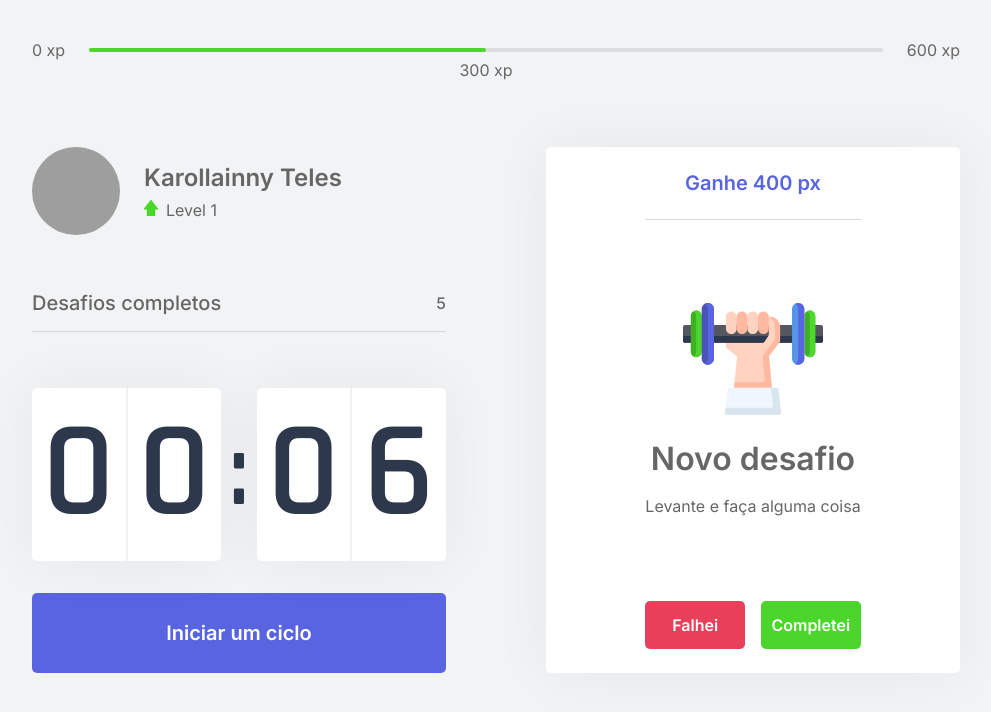
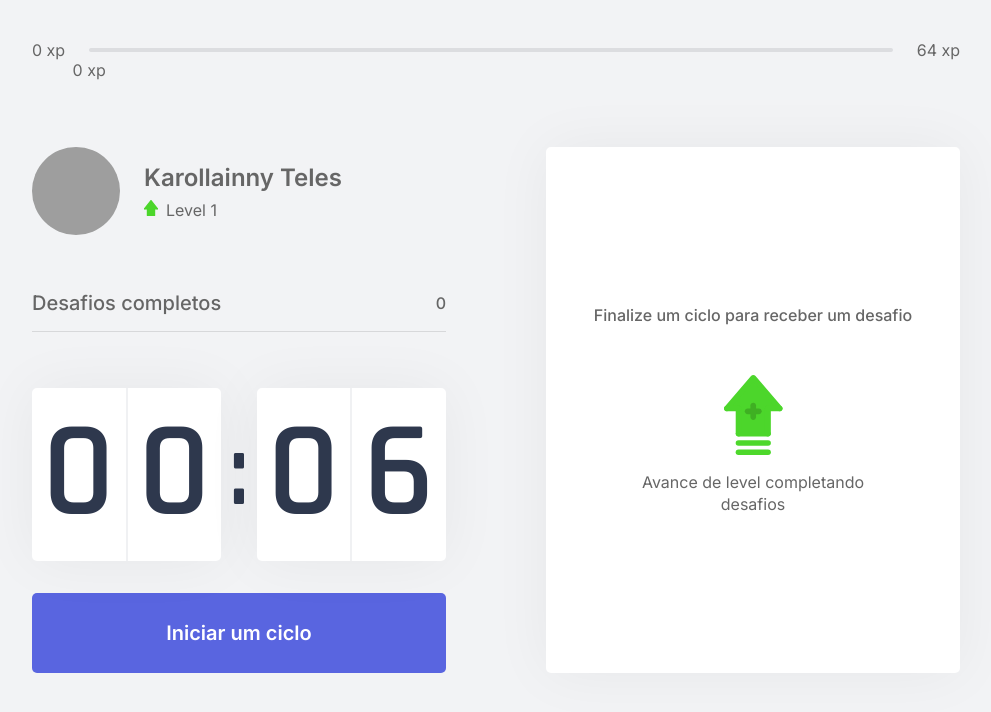
Before and after one commit to karollainnyteles/estudos-react, a Next.js app: page / in a window 1280 px wide. Shown: the top 712 px of the page, without its empty margins (144-1135 px from the left). Built offline with nearby package versions, Linux system fonts and the light colour scheme; grey boxes are pictures that could not be loaded.

Commit message:
Melhorando a usabilidade da aplicação

```diff
--- a/src/components/ChallengBox.tsx
+++ b/src/components/ChallengBox.tsx
@@ -1,24 +1,37 @@
 import { useContext } from 'react';
 import { ChallengesContext } from '../contexts/ChallengesContext';
+import { CountdownContext } from '../contexts/CountdownContext';
 import styles from '../styles/components/ChallengBox.module.css'
 
 export function ChallengBox(){
-  const hasActiveChalleng = true;
-  const contextData=useContext(ChallengesContext);
-  console.log(contextData);
+
+  const {activeChallenge, resetChallenge, completedChallenge}=useContext(ChallengesContext);
+
+  const {resetCountdown} = useContext(CountdownContext);
+
+  function handleChallengeSuceeded(){
+    completedChallenge();
+    resetCountdown();
+  }
+
+  function handleChallengeFailed(){
+    resetChallenge();
+    resetCountdown();
+  }
+
   return(
     <div className={styles.challengeBoxContainer}>
-      {hasActiveChalleng ?(
+      {activeChallenge ?(
         <div className={styles.challengActive}>
-          <header>Ganhe 400 px</header>
+          <header>Ganhe {activeChallenge.amount} px</header>
           <main>
-            <img src="icons/body.svg"/>
+            <img src={`icons/${activeChallenge.type}.svg`}/>
             <strong>Novo desafio</strong>
-            <p>Levante e faça alguma coisa</p>
+            <p>{activeChallenge.description}</p>
           </main>
           <footer>
-            <button type="button" className={styles.challengFailedButton}>Falhei</button>
-            <button type="button" className={styles.challengSucceededButton}>Completei</button>
+            <button type="button" className={styles.challengFailedButton} onClick={handleChallengeFailed}>Falhei</button>
+            <button type="button" className={styles.challengSucceededButton} onClick={handleChallengeSuceeded}>Completei</button>
           </footer>
         </div>
 
--- a/src/components/CompletedChallenges.tsx
+++ b/src/components/CompletedChallenges.tsx
@@ -1,10 +1,13 @@
+import { useContext } from 'react';
+import { ChallengesContext } from '../contexts/ChallengesContext';
 import styles from '../styles/components/CompletedChallenges.module.css'
 
 export function CompletedChallenges(){
+    const {challengesCompleted} = useContext(ChallengesContext);
     return(
         <div className={styles.completedChallengesContainer}>
             <span>Desafios completos</span>
-            <span>5</span>
+            <span>{challengesCompleted}</span>
         </div>
 
     );
--- a/src/components/Countdown.tsx
+++ b/src/components/Countdown.tsx
@@ -1,45 +1,24 @@
-import { useState, useEffect, useContext } from 'react';
-import { ChallengesContext } from '../contexts/ChallengesContext';
+
+import { useContext } from 'react';
+import { CountdownContext } from '../contexts/CountdownContext';
 import styles from '../styles/components/Countdown.module.css'
 
-let countdownTimeout : NodeJS.Timeout;
+
+
 
 export function Countdown() {
-   const {startNewChallenge} = useContext(ChallengesContext);
-
-    const [time, setTime] = useState(0.1 * 60);
-    const [isActive, setIsActive]= useState(false);
-    const [hasFinished, setHasFinished]= useState(false);
-
-    const minutes = Math.floor(time/60);
-    const seconds = time %60;
+   const {
+        minutes,
+        seconds,
+        hasFinished,
+        isActive,
+        startCountdown,
+        resetCountdown
+    } = useContext(CountdownContext);
 
     const [minuteLeft, minuteRight] = String(minutes).padStart(2, '0').split('');
     const [secondLeft, secondRight] = String(seconds).padStart(2, '0').split('');
 
-    function startCountdown(){
-       setIsActive(true);
-    }
-
-    function resetCountdown(){
-        clearTimeout(countdownTimeout);
-        setIsActive(false);
-        setTime(0.1*60);
-    }
-
-    useEffect( () => {
-
-        if(isActive && time > 0){
-            countdownTimeout = setTimeout(()=>{
-               setTime(time - 1);
-            }, 1000)
-        }else if(isActive && time==0){
-            setHasFinished(true);
-            setIsActive(false);
-            startNewChallenge();
-
-        }
-    }, [isActive, time])
 
     return(
         <div>
--- a/src/components/ExperienceBar.tsx
+++ b/src/components/ExperienceBar.tsx
@@ -1,14 +1,18 @@
+import { useContext } from 'react';
+import { ChallengesContext } from '../contexts/ChallengesContext';
 import styles from '../styles/components/ExperienceBar.module.css'
 
 export function ExperienceBar(){
+    const {currentExperience, experienceToNextLevel} = useContext(ChallengesContext);
+    const percentToNextLevel = Math.round(currentExperience*100)/experienceToNextLevel;
     return(
         <header className={styles.experienceBar}>
             <span>0 xp</span>
             <div>
-                <div style={{ width: ' 50% '}}/>
-                <span className={styles.currentExperience} style={{left:'50%'}}>300 xp</span>
+                <div style={{ width: `${percentToNextLevel}%`}}/>
+                <span className={styles.currentExperience} style={{left: `${percentToNextLevel}%`}}>{currentExperience} xp</span>
             </div>
-            <span>600 xp</span>
+            <span>{experienceToNextLevel} xp</span>
         </header>
     );
 }
--- a/src/components/Profile.tsx
+++ b/src/components/Profile.tsx
@@ -1,5 +1,9 @@
+import { useContext } from 'react';
+import { ChallengesContext } from '../contexts/ChallengesContext';
 import styles from '../styles/components/Profile.module.css'
+
 export function Profile(){
+    const {level} = useContext(ChallengesContext)
     return(
         <div className={styles.profileContainer}>
             <img src="https://media-exp1.licdn.com/dms/image/C5603AQGAjIe_bMDSfw/profile-displayphoto-shrink_800_800/0/1587130851673?e=1626307200&v=beta&t=WjfpJHUJilBTkwG64QAh5SpEPLMPMLUysZWImQULwYQ" alt="Karollainny Teles"/>
@@ -7,7 +11,7 @@
                 <strong>Karollainny Teles</strong>
                 <p>
                     <img src="icons/level.svg" alt="level"/>
-                    Level 1
+                    Level {level}
                 </p>
             </div>
         </div>
--- a/src/contexts/ChallengesContext.tsx
+++ b/src/contexts/ChallengesContext.tsx
@@ -1,11 +1,23 @@
 import  {createContext, useState, ReactNode} from 'react'
 
+import challenges from '../../challenges.json'
+
+interface Challenge {
+  type : 'body' | 'eye';
+  description : string;
+  amount : number;
+}
+
 interface challengesContextData{
-  level : number,
-  currentExperience : number,
-  challengesCompleted : number,
-  levelUp : () => void,
-  startNewChallenge : () => void
+  level : number;
+  currentExperience : number;
+  experienceToNextLevel: number;
+  challengesCompleted : number;
+  activeChallenge : Challenge;
+  levelUp : () => void;
+  startNewChallenge : () => void;
+  resetChallenge : () => void;
+  completedChallenge : () => void;
 }
 
 interface ChallengesProviderProps{
@@ -18,22 +30,53 @@
   const [level,setLevel]=useState(1);
   const [currentExperience,setCurrentExperience]=useState(0);
   const [challengesCompleted,setChallengesCompleted]=useState(0);
+  const [activeChallenge, setActiveChallenge] = useState(null);
+  const experienceToNextLevel = Math.pow((level+1)*4,2);
 
   function levelUp(){
     setLevel(level+1);
   }
 
   function startNewChallenge(){
-    console.log('new chaaaalllenge');
+   const randomChallengeIndex = Math.floor(Math.random()*challenges.length);
+   const challenge = challenges[randomChallengeIndex];
+   setActiveChallenge(challenge);
+  }
+
+  function resetChallenge(){
+    setActiveChallenge(null);
+  }
+
+  function completedChallenge(){
+    if(!activeChallenge){
+      return;
+    }
+
+    const {amount}= activeChallenge;
+    let finalExperience = currentExperience + amount;
+
+    if(finalExperience>=experienceToNextLevel){
+      finalExperience = finalExperience - experienceToNextLevel;
+      levelUp();
+    }
+
+    setCurrentExperience(finalExperience);
+    setActiveChallenge(null);
+    setChallengesCompleted(challengesCompleted+1);
+
   }
   return(
     <ChallengesContext.Provider
      value={{
        level,
        currentExperience,
+       experienceToNextLevel,
        challengesCompleted,
+       activeChallenge,
        levelUp,
-       startNewChallenge
+       startNewChallenge,
+       resetChallenge,
+       completedChallenge,
        }}
     >
       {children}
--- /dev/null
+++ b/src/contexts/CountdownContext.tsx
@@ -0,0 +1,69 @@
+import { createContext, ReactNode, useContext, useEffect, useState } from "react";
+import { ChallengesContext } from "./ChallengesContext";
+
+interface CountdownContextData {
+      minutes : number;
+      seconds : number;
+      hasFinished : boolean;
+      isActive : boolean;
+      startCountdown : () => void;
+      resetCountdown : () => void;
+
+}
+
+interface CountDownProviderProps{
+  children : ReactNode;
+}
+
+let countdownTimeout : NodeJS.Timeout;
+export const CountdownContext = createContext({} as CountdownContextData);
+
+export function CountdownProvider({children} : CountDownProviderProps) {
+  const {startNewChallenge} = useContext(ChallengesContext);
+
+    const [time, setTime] = useState(0.1 * 60);
+    const [isActive, setIsActive]= useState(false);
+    const [hasFinished, setHasFinished]= useState(false);
+
+    const minutes = Math.floor(time/60);
+    const seconds = time %60;
+
+    function startCountdown(){
+      setIsActive(true);
+   }
+
+   function resetCountdown(){
+       clearTimeout(countdownTimeout);
+       setIsActive(false);
+       setHasFinished(false);
+       setTime(0.1*60);
+   }
+
+   useEffect( () => {
+
+       if(isActive && time > 0){
+           countdownTimeout = setTimeout(()=>{
+              setTime(time - 1);
+           }, 1000)
+       }else if(isActive && time==0){
+           setHasFinished(true);
+           setIsActive(false);
+           startNewChallenge();
+
+       }
+   }, [isActive, time])
+
+  return(
+    <CountdownContext.Provider value ={{
+      minutes,
+      seconds,
+      hasFinished,
+      isActive,
+      startCountdown,
+      resetCountdown,
+    }}>
+      {children}
+    </CountdownContext.Provider>
+  )
+
+}
--- a/src/pages/_app.tsx
+++ b/src/pages/_app.tsx
@@ -1,11 +1,14 @@
 import { ChallengesProvider } from '../contexts/ChallengesContext'
+import { CountdownProvider } from '../contexts/CountdownContext'
 import '../styles/global.css'
 
 function MyApp({ Component, pageProps }) {
 
   return(
       <ChallengesProvider>
-        <Component {...pageProps} />
+
+          <Component {...pageProps} />
+
       </ChallengesProvider>
   )
 }
--- a/src/pages/index.tsx
+++ b/src/pages/index.tsx
@@ -7,6 +7,7 @@
 import {ChallengBox} from "../components/ChallengBox";
 
 import styles from '../styles/pages/Home.module.css';
+import { CountdownProvider } from '../contexts/CountdownContext';
 
 
 
@@ -19,7 +20,7 @@
       </Head>
 
       <ExperienceBar/>
-
+      <CountdownProvider>
         <section>
           <div>
               <Profile/>
@@ -31,6 +32,7 @@
             <ChallengBox/>
           </div>
         </section>
+      </CountdownProvider>
   </div>
   )
 }
```
Also changed, not shown: challenges.json (renamed from public/challenges.json). Lines whose indentation alone changed are shown as unchanged.
